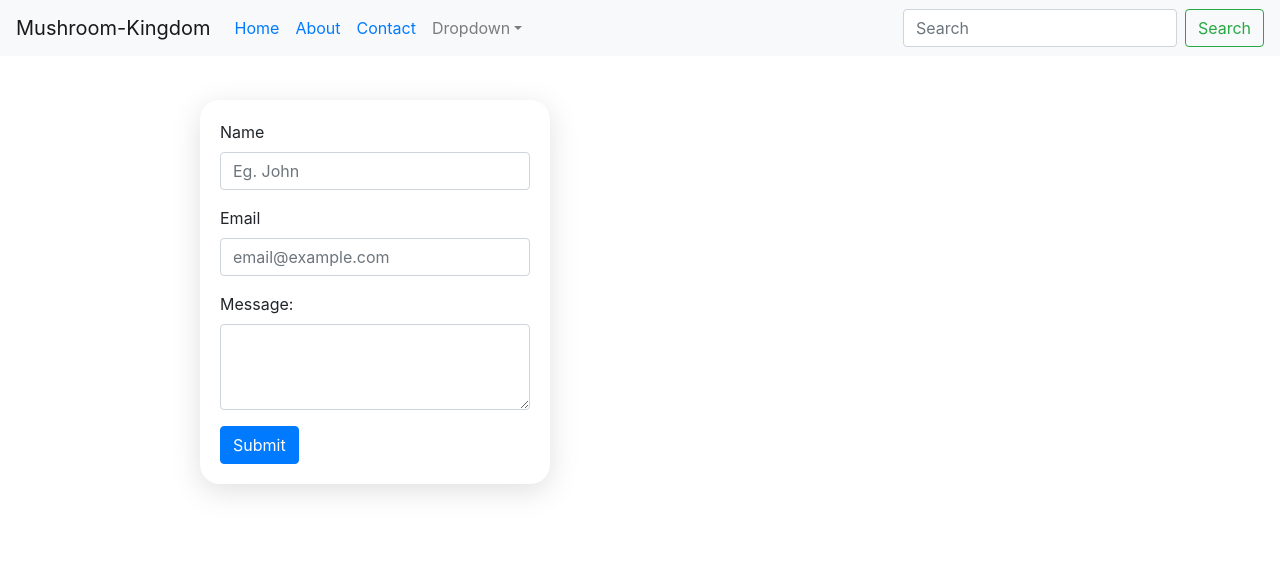
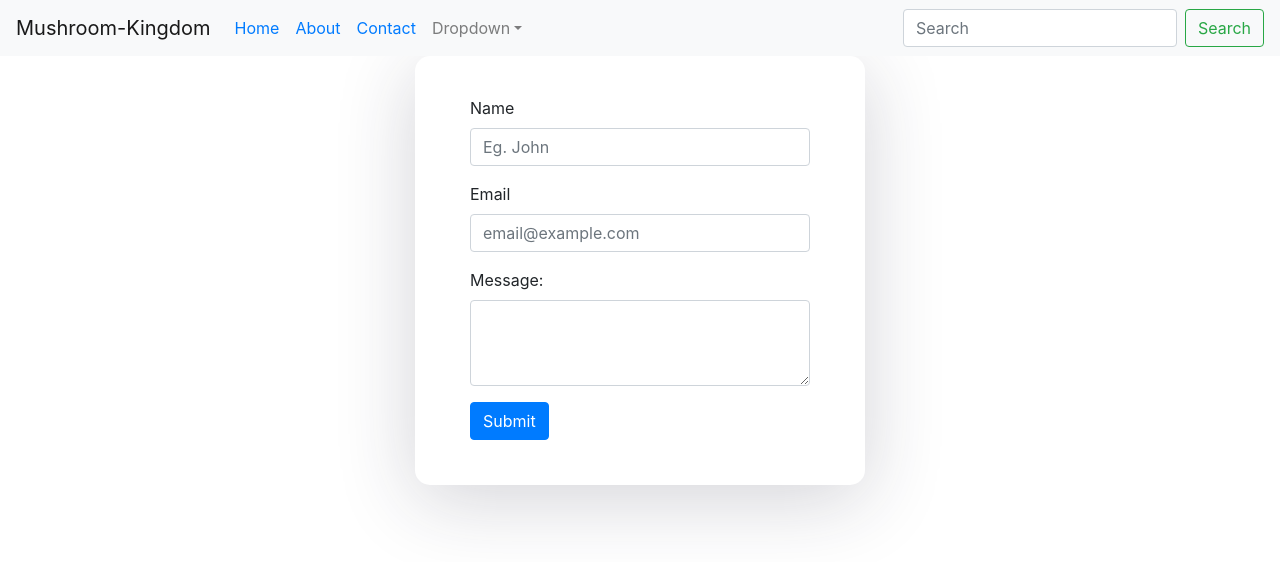
Before and after one commit to Mushroom-Kingdom/mushroom-kingdom, a React (Create React App) app in the folder client/: page /contact in a window 1280 px wide. Shown: the top 562 px of the page. Built offline with nearby package versions, Linux system fonts and the light colour scheme.

Commit message:
login page

```diff
--- a/client/src/pages/css/contact.css
+++ b/client/src/pages/css/contact.css
@@ -3,11 +3,11 @@
 }
 
 .Contact form{
-    position:absolute;
-    padding: 20px;
-    border-radius: 20px;
-    width: 350px;
-    box-shadow: rgba(100, 100, 111, 0.2) 0px 7px 29px 0px;
-    top: 100px;
-    left: 200px;
+    width: 450px;
+    margin: auto;
+    background: #ffffff;
+    box-shadow: 0px 14px 80px rgba(34, 35, 58, 0.2);
+    padding: 40px 55px 45px 55px;
+    border-radius: 15px;
+    transition: all .3s;
 }
--- /dev/null
+++ b/client/src/pages/css/login.css
@@ -0,0 +1,22 @@
+.login{
+  width: 450px;
+  margin: auto;
+  background: #ffffff;
+  box-shadow: 0px 14px 80px rgba(34, 35, 58, 0.2);
+  padding: 40px 55px 45px 55px;
+  border-radius: 15px;
+  transition: all .3s;
+}
+
+.forgot-password,
+.forgot-password a {
+  text-align: right;
+  font-size: 13px;
+  padding-top: 10px;
+  color: #7f7d7d;
+  margin: 0;
+}
+
+.forgot-password a {
+  color: #167bff;
+}
--- /dev/null
+++ b/client/src/pages/login.js
@@ -0,0 +1,37 @@
+import React, {useState} from 'react';
+import { Button, Form } from 'react-bootstrap';
+import './css/login.css';
+
+function Login (){
+    return(
+        <div className="login">
+        <Form>
+            <Form.Group controlId="Email">
+              <Form.Label>Email</Form.Label>
+              <Form.Control
+                type="Email"
+                placeholder="email@example.com"
+              />
+            </Form.Group>
+            <Form.Group controlId="Password">
+              <Form.Label>password</Form.Label>
+              <Form.Control
+                type="Password"
+              />
+            </Form.Group>
+            <Form.Group controlId="remember-me">
+                <Form.Check
+                    type="checkbox"
+                    label="Remember Me"
+                />
+            </Form.Group>
+            <Button variant="primary" type="submit" block>Submit</Button>
+            <p className="forgot-password text-right">
+                    Forgot <a href="#">password?</a>
+            </p>
+          </Form>
+        </div>
+    )
+}
+
+export default Login;
```
